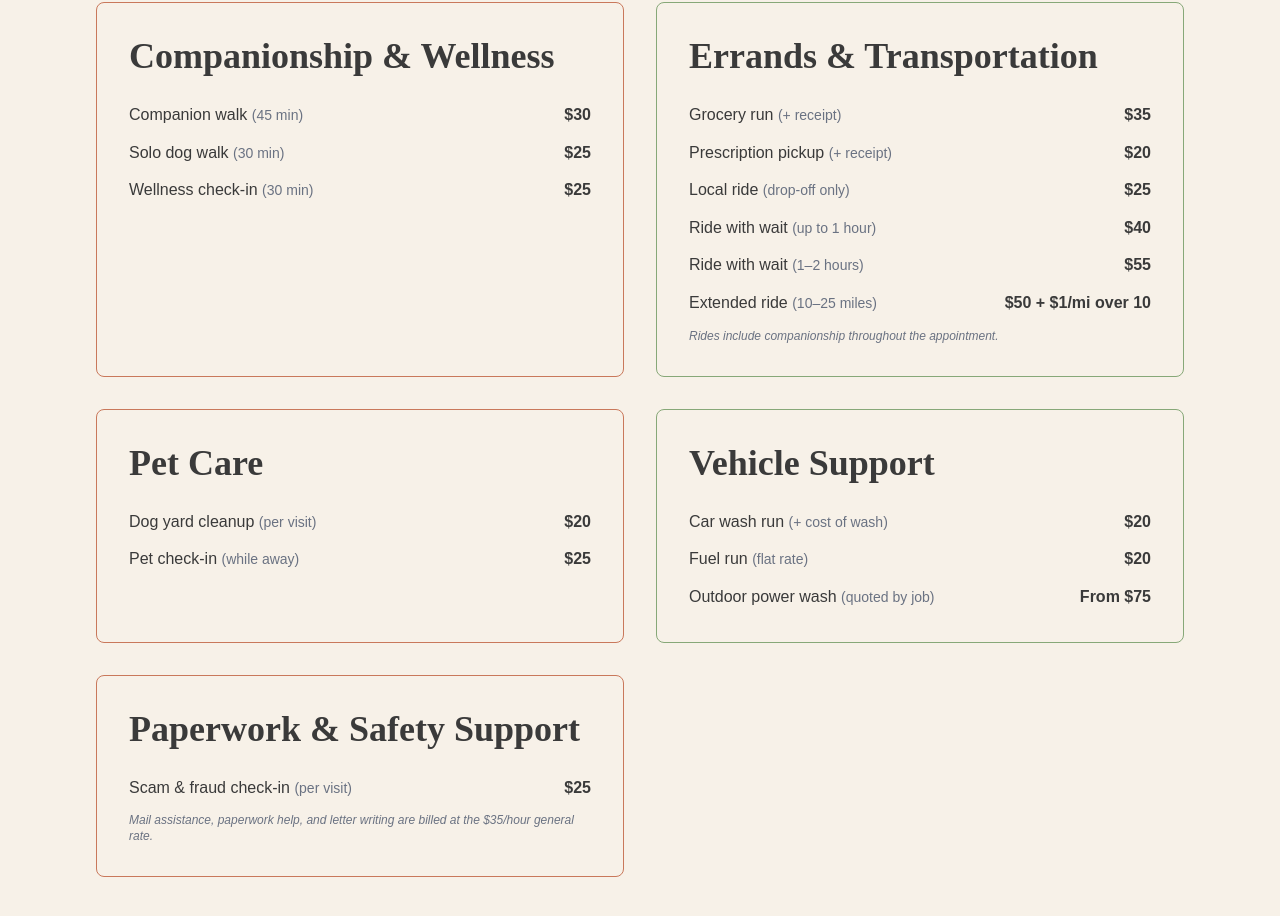
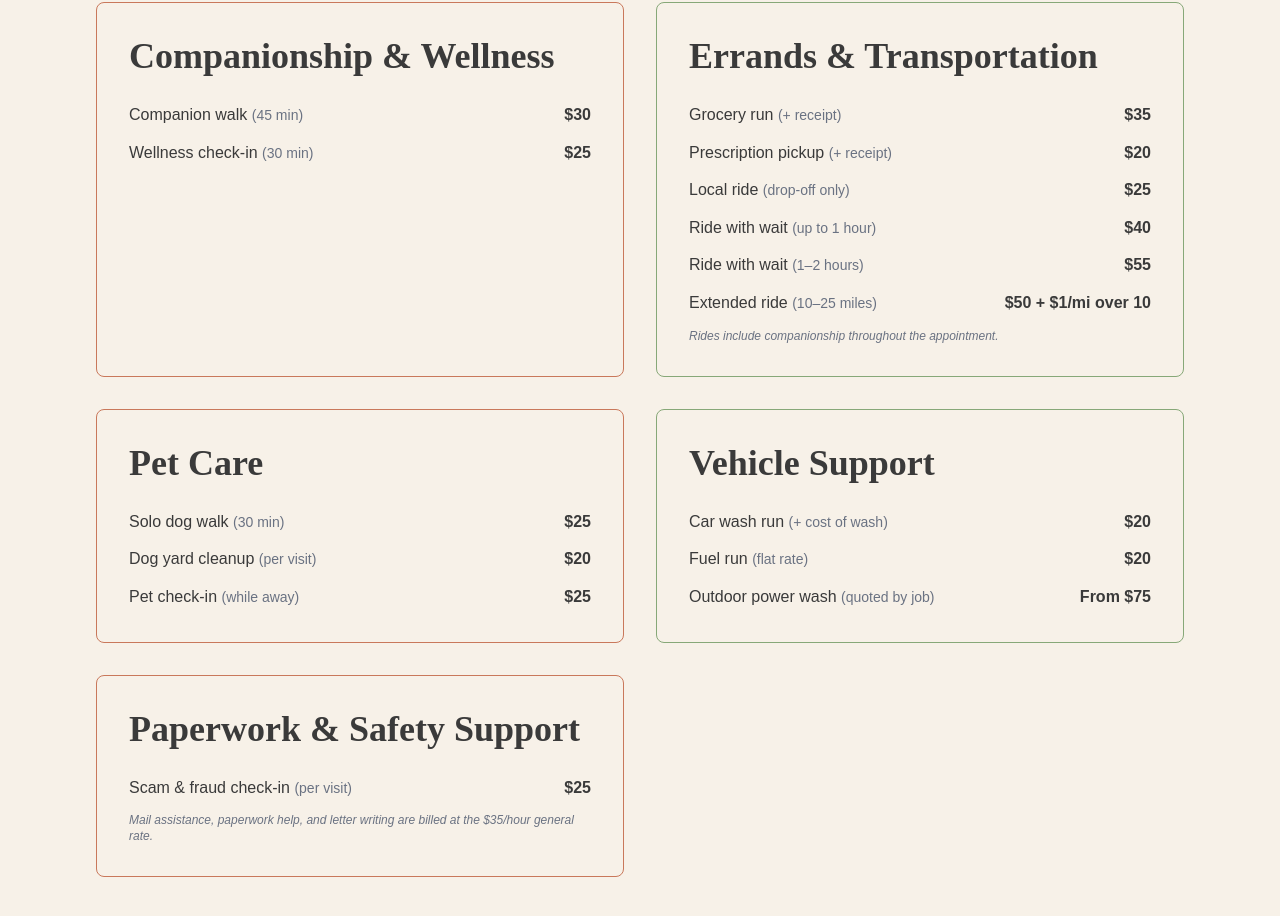
Before and after one commit to GoodCompanySCS/goodcompany-scs, a Next.js app: page /pricing in a window 1280 px wide. Shown: the part 842-1758 px from the top of the page. Built offline with nearby package versions, Linux system fonts and the light colour scheme.

Commit message:
Update page.tsx

```diff
--- a/app/pricing/page.tsx
+++ b/app/pricing/page.tsx
@@ -38,10 +38,6 @@ export default function Pricing() {
                   <li className="flex justify-between">
                     <span>Companion walk <span className="text-sm text-gray-500">(45 min)</span></span>
                     <span className="font-semibold">$30</span>
-                  </li>
-                  <li className="flex justify-between">
-                    <span>Solo dog walk <span className="text-sm text-gray-500">(30 min)</span></span>
-                    <span className="font-semibold">$25</span>
                   </li>
                   <li className="flex justify-between">
                     <span>Wellness check-in <span className="text-sm text-gray-500">(30 min)</span></span>
@@ -86,6 +82,10 @@ export default function Pricing() {
               <div style={{ borderColor: 'var(--terracotta)', borderWidth: '1px' }} className="p-8 rounded-lg">
                 <h3 className="mb-6">Pet Care</h3>
                 <ul className="space-y-3">
+                   <li className="flex justify-between">
+                    <span>Solo dog walk <span className="text-sm text-gray-500">(30 min)</span></span>
+                    <span className="font-semibold">$25</span>
+                  </li>
                   <li className="flex justify-between">
                     <span>Dog yard cleanup <span className="text-sm text-gray-500">(per visit)</span></span>
                     <span className="font-semibold">$20</span>
```
